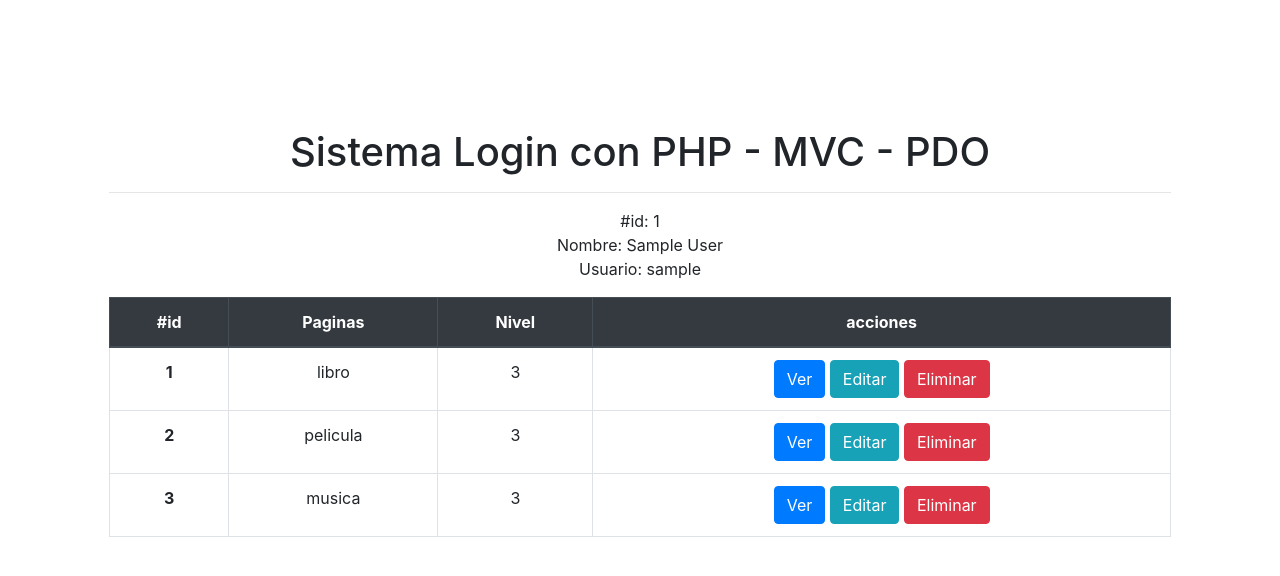
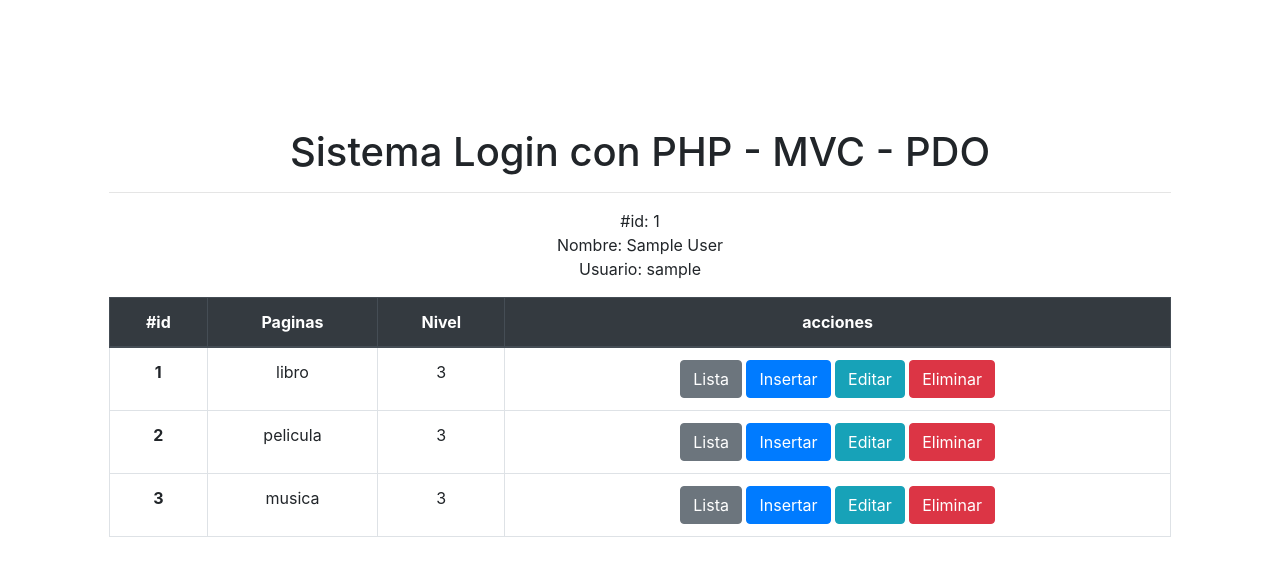
Before and after one commit to hviveros/login-mvc, a PHP site: template views/paginas/inicio.php in a window 1280 px wide. Shown: the top 576 px of the page. Run offline with PHP 8.4, Linux system fonts and the light colour scheme; the template is opened without the code that fills it, so the values that code supplies are empty; the visitor is signed in with stand-in values (Sample User, id 1); data comes from the database, SQL or seed files in the repository.

Commit message:
actualizacion inicio

```diff
--- a/views/paginas/inicio.php
+++ b/views/paginas/inicio.php
@@ -38,9 +38,26 @@
 							<td><?=$r['pagina'];?></td>
 							<td><?=$r['nivel'];?></td>
 							<td>
-								<a href="?page=ver&id=" type="a" class="btn btn-primary">Ver</a>
-								<a href="?page=editar&id=" type="a" class="btn btn-info">Editar</a>
-								<a href="?page=eliminar&id=" type="a" class="btn btn-danger">Eliminar</a>
+								<?php
+									if ($r['nivel'] > 0) {
+								?>
+									<a href="?page=insertar&id=" class="btn btn-secondary">Lista</a>
+								<?php
+									}
+
+									if ($r['nivel'] > 1) {
+								?>
+									<a href="?page=insertar&id=" class="btn btn-primary">Insertar</a>
+									<a href="?page=editar&id=" class="btn btn-info">Editar</a>
+								<?php
+									}
+
+									if ($r['nivel'] > 2) {
+								?>
+									<a href="?page=eliminar&id=" class="btn btn-danger">Eliminar</a>
+								<?php
+									}
+								?>
 							</td>
 						</tr>
 					<?php } } ?>
```
